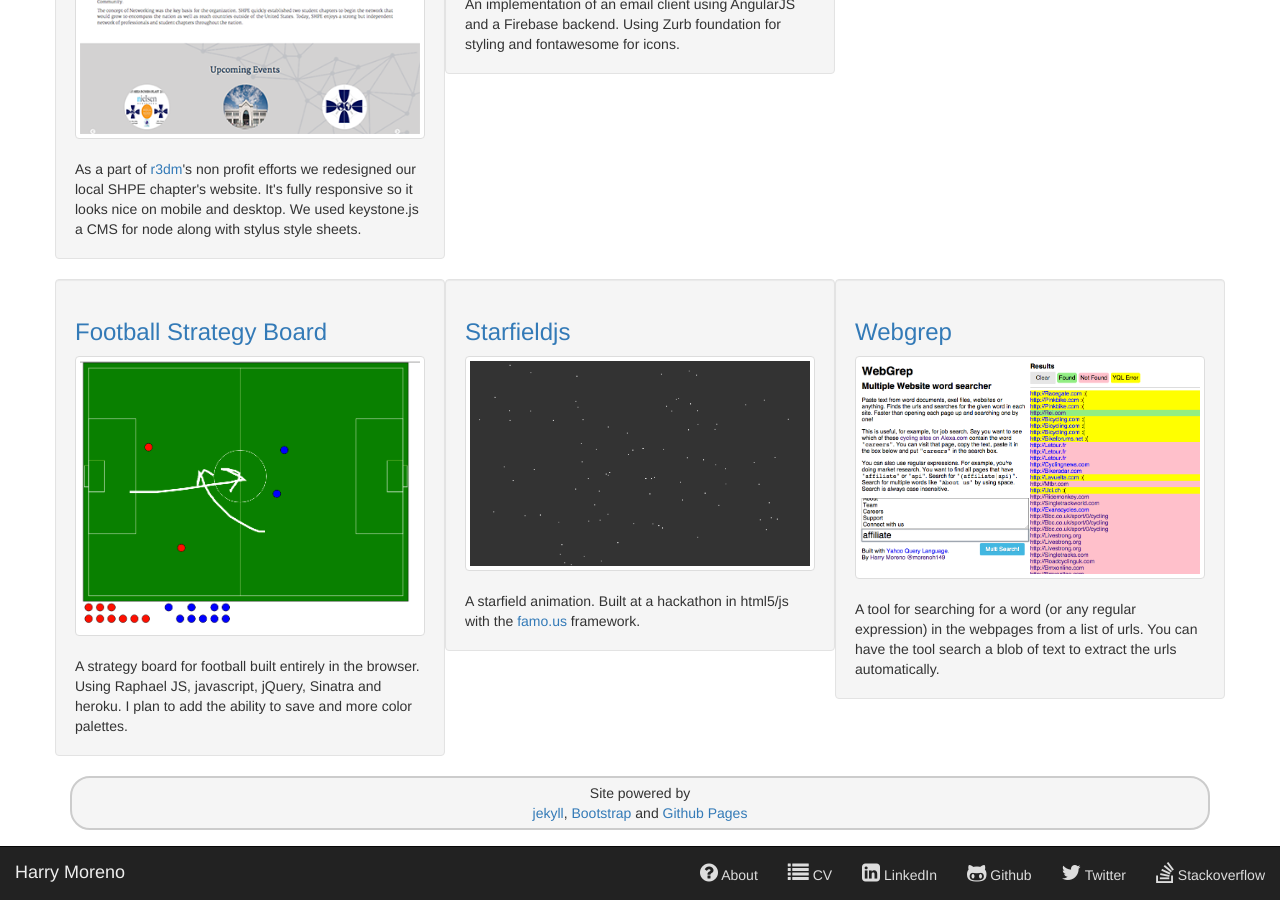
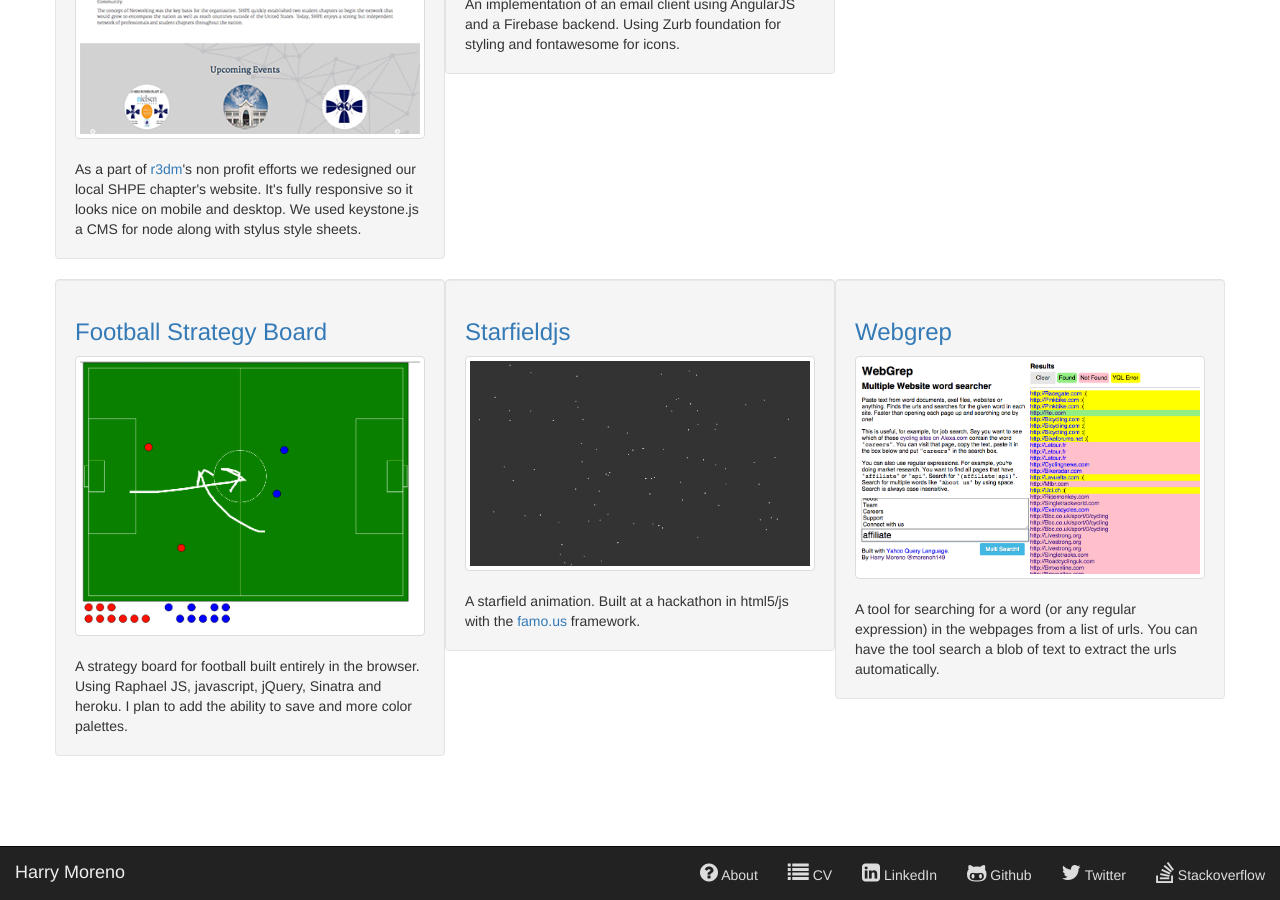
Before and after one commit to morenoh149/morenoh149.github.io, a Jekyll site: the page built from about.md, in a window 1280 px wide and 900 px high, scrolled down 1223 px. Built offline with Jekyll 4.4.1, drawn with Linux system fonts in a browser that asks for light colours; nearby versions of some CDN libraries.

Commit message:
remove footer from site. Lets make it more minimal

```diff
--- a/_layouts/about.html
+++ b/_layouts/about.html
@@ -19,7 +19,7 @@
 
       {% include gallery.html %}
 
-      {% include footer.html %}
+      <!-- {% include footer.html %} -->
 
     </div><!-- container -->
 
--- a/_layouts/default.html
+++ b/_layouts/default.html
@@ -40,7 +40,7 @@
 
       </div>
 
-      {% include footer.html %}
+      <!-- {% include footer.html %} -->
 
     </div><!-- container -->
 
--- a/_layouts/post.html
+++ b/_layouts/post.html
@@ -47,7 +47,7 @@
 
       </div>
 
-      {% include footer.html %}
+      <!-- {% include footer.html %} -->
 
     </div><!-- container -->
 
```
